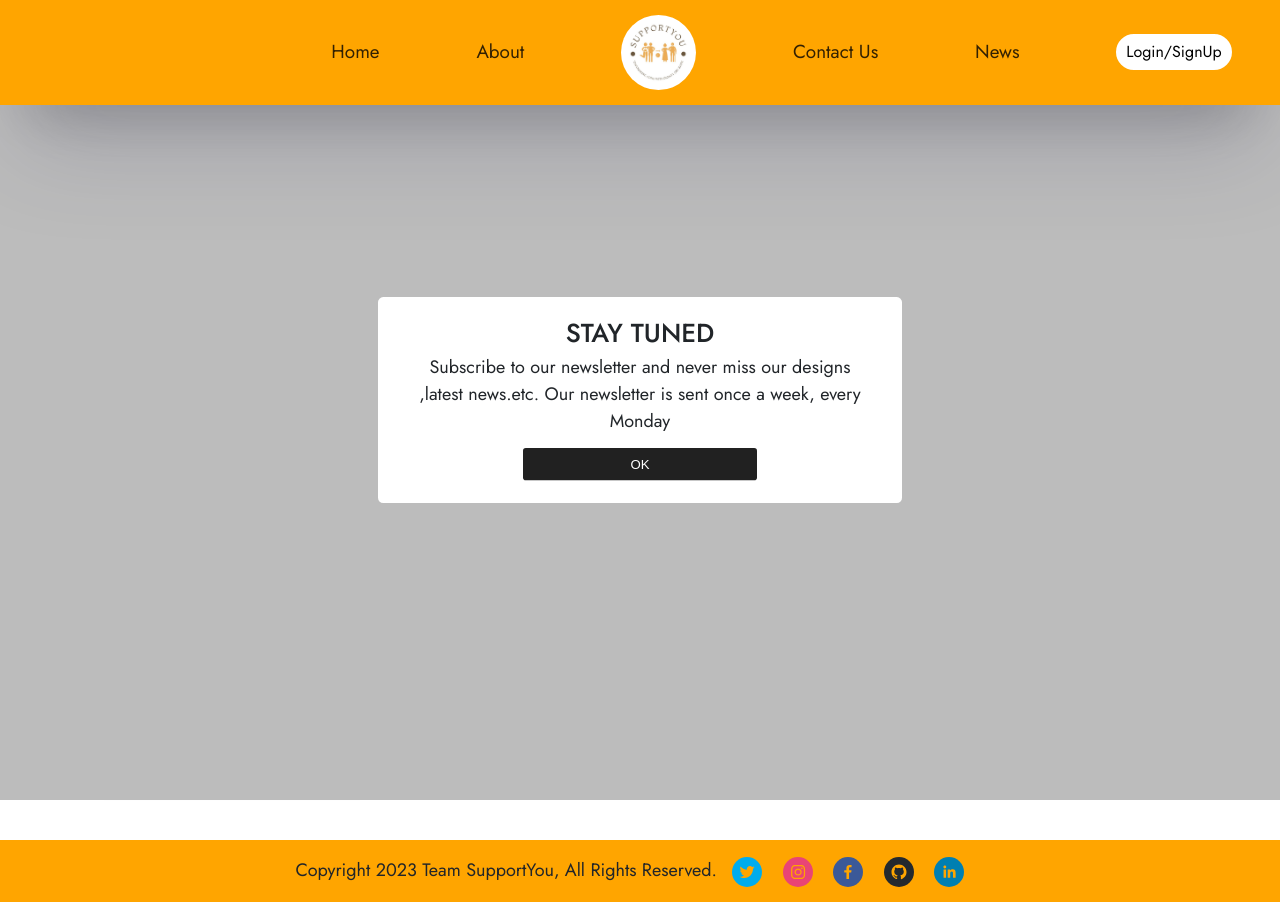
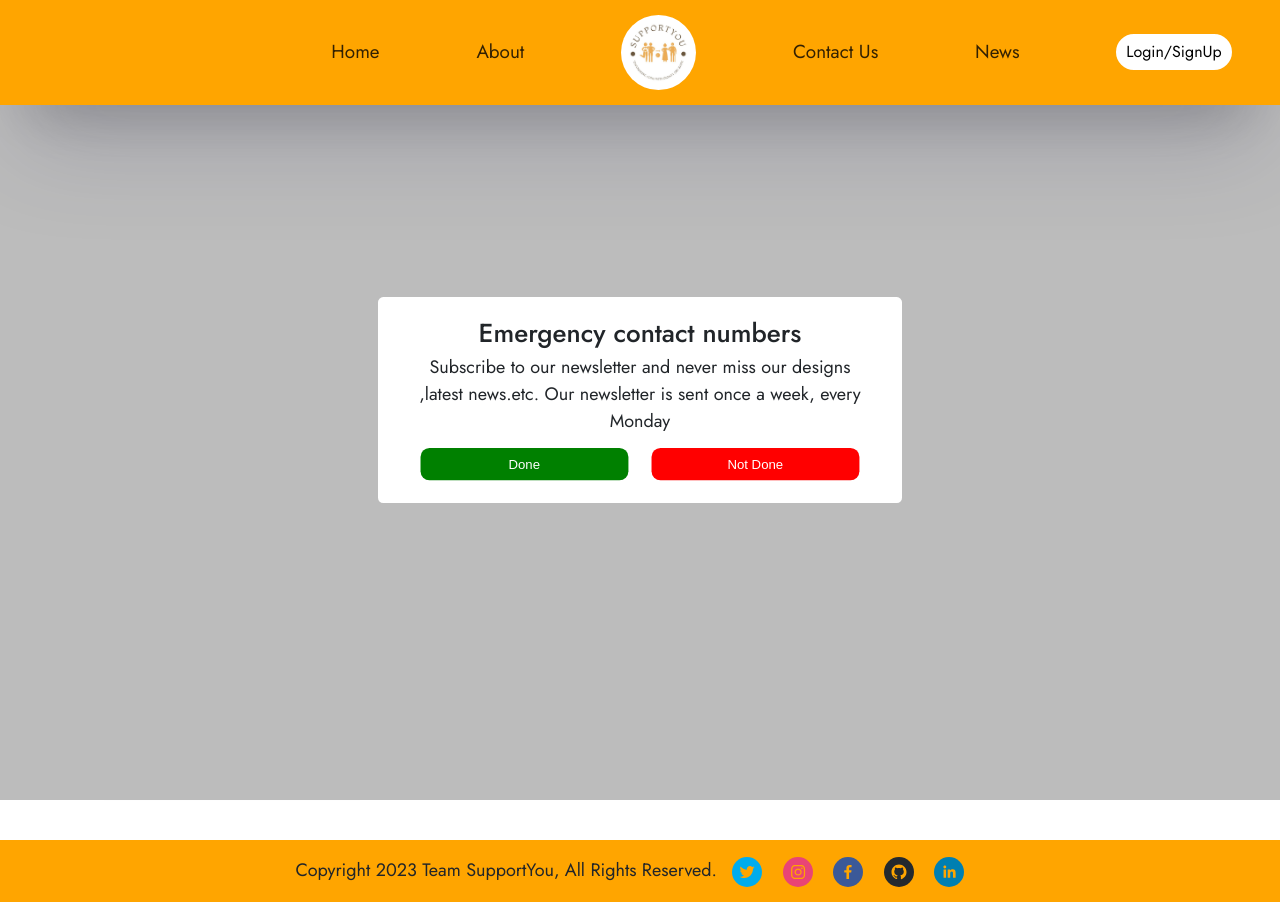
Before and after one commit to VaibhavxD11/ElderCare, a React (Create React App) app: page /homepage in a window 1280 px wide. Both pictures are taken after a click on the picture 231 px from the left and 280 px from the top of the page. Built offline with nearby package versions, Linux system fonts and the light colour scheme.

Commit message:
homepage update

```diff
--- a/src/components/HomePage.css
+++ b/src/components/HomePage.css
@@ -17,6 +17,8 @@
 
 
 
+
+
 .card-image{
   height: 300px;
   width: 300px;
@@ -30,7 +32,11 @@
 .card-image:hover {
   transition: all 0.4s ease;
   transform: translate3D(0,-1px,0) scale(1.20);
+  cursor: pointer;
 }
+
+
+
 
 
 
@@ -72,15 +78,42 @@
 }
 
 
-.modal-btn{
+.modal-done-btn{
   padding: 0.6rem 1.4rem;
   font-size: 1.4rem;
   border: none;
-  border-radius: 0.3rem;
-  background-color: #212121;
+  border-radius: 10px;
+  background-color: green;
   color: #fff;
   cursor: pointer;
   font-family: sans-serif;
   transform: scale(0.9);
+  transition: all 0.5s ease;
+}
 
+.modal-done-btn:hover{
+  transition: all 0.4s ease;
+  transform: translate3D(0,-1px,0) scale(1);
 }
+
+.modal-notdone-btn{
+  padding: 0.6rem 1.4rem;
+  font-size: 1.4rem;
+  border: none;
+  border-radius: 10px;
+  background-color: red;
+  color: #fff;
+  cursor: pointer;
+  font-family: sans-serif;
+  transform: scale(0.9);
+  transition: all 0.5s ease;
+}
+
+.modal-notdone-btn:hover{
+  transition: all 0.4s ease;
+  transform: translate3D(0,-1px,0) scale(1);
+}
+
+.button-for-card{
+  display: flex;
+}
--- a/src/components/HomePage.js
+++ b/src/components/HomePage.js
@@ -12,31 +12,29 @@ const HomePage = () => {
     setShowModal(false);
   };
 
-
   const Popup = () => {
     return (
       <>
         <div className="modal-wrapper" onClick={closeModal}></div>
         <div className="modal-container">
-          <h2>STAY TUNED</h2>
+          <h2>Emergency contact numbers</h2>
           <p>
             Subscribe to our newsletter and never miss our designs ,latest
             news.etc. Our newsletter is sent once a week, every Monday
           </p>
 
-          <button onClick={closeModal} className="modal-btn">
-            OK
+          <div className="button-for-card">
+            <button onClick={closeModal} className="modal-done-btn">
+              Done
             </button>
+            <button onClick={closeModal} className="modal-notdone-btn">
+              Not Done
+            </button>
+          </div>
         </div>
       </>
     );
   };
-
-
-
-
-
-
 
   return (
     <>
```
Also changed, not shown: public/greencheck.png (added). Lines whose indentation alone changed are shown as unchanged.
